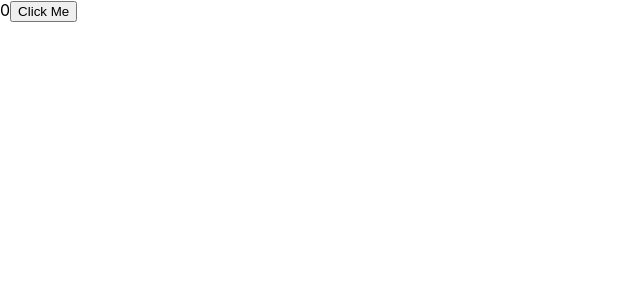
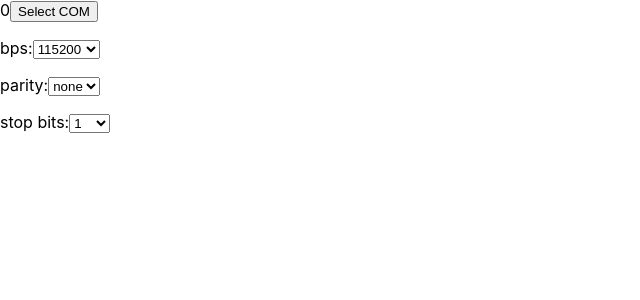
Before and after one commit to GerasimGerasimov/LIP-DESIGNER, a React (Create React App) app in the folder lip-designer/: page / in a window 1280 px wide. Shown: the top 300 px of the page, without its empty margins (0-640 px from the left). Built offline with nearby package versions, Linux system fonts and the light colour scheme.

Commit message:
готовлю форму параметров СОМ-порта

```diff
--- a/lip-designer/src/Pages/Main/Main.tsx
+++ b/lip-designer/src/Pages/Main/Main.tsx
@@ -58,9 +58,10 @@ export default class MainPage extends Component<IMainProps, IMainState> {
 
   async getSerialPort() {
     try {
-      const port:any = await navigator.serial.requestPort();
-      console.log(port);
+      const port:any = await navigator.serial.requestPort({ filters: []});
+      console.log(port.getInfo());
       // Continue connecting to the device attached to |port|.
+
     } catch (e) {
       console.log(e);
       // The prompt has been dismissed without selecting a device.
@@ -70,10 +71,34 @@ export default class MainPage extends Component<IMainProps, IMainState> {
   render(){
     return (
       <>
-      <span>{this.state.Counter}</span>
-      <button
-        className="btn btn-secondary btn-xs"
-        onClick = {()=>this.onClickHandler()}>Click Me</button>
+        <span>{this.state.Counter}</span>
+        <button
+          className="btn btn-secondary btn-xs"
+          onClick = {()=>this.onClickHandler()}>Select COM</button>
+        <p>bps:
+          <select>
+              <option >230400</option>
+              <option selected>115200</option>
+              <option>57600</option>
+              <option>38400</option>
+              <option>19200</option>
+            </select>
+        </p>
+        <p>parity:
+          <select>
+            <option selected>none</option>
+            <option>even</option>
+            <option>odd</option>
+          </select>
+        </p>
+        <p>stop bits:
+          <select>
+            <option selected>1</option>
+            <option>1.5</option>
+            <option>2</option>
+          </select>
+        </p>
+
       </>
     );
   }
```
